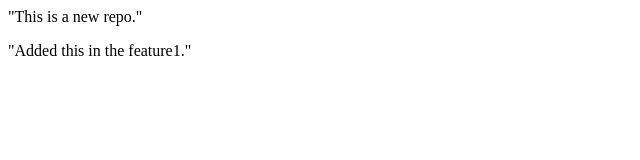
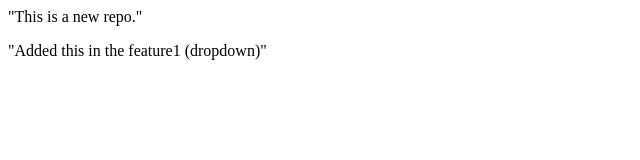
Before and after one commit to ravi-vinay/localrepo, a plain HTML site: page index.html in a window 1280 px wide. Shown: the full height of the page, 0-640 px from the left. Drawn offline with Linux system fonts and the light colour scheme.

```diff
--- a/index.html
+++ b/index.html
@@ -1,2 +1,2 @@
 <p>"This is a new repo."</p>
-<p> "Added this in the feature1."</p>
+<p> "Added this in the feature1 (dropdown)"</p>
```
